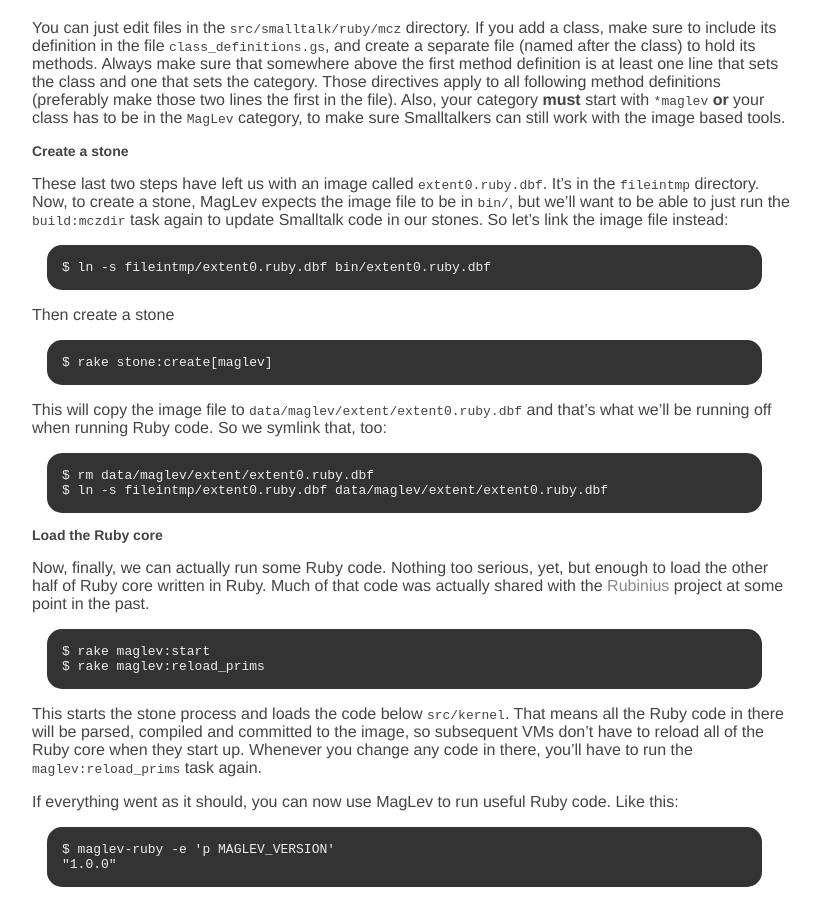
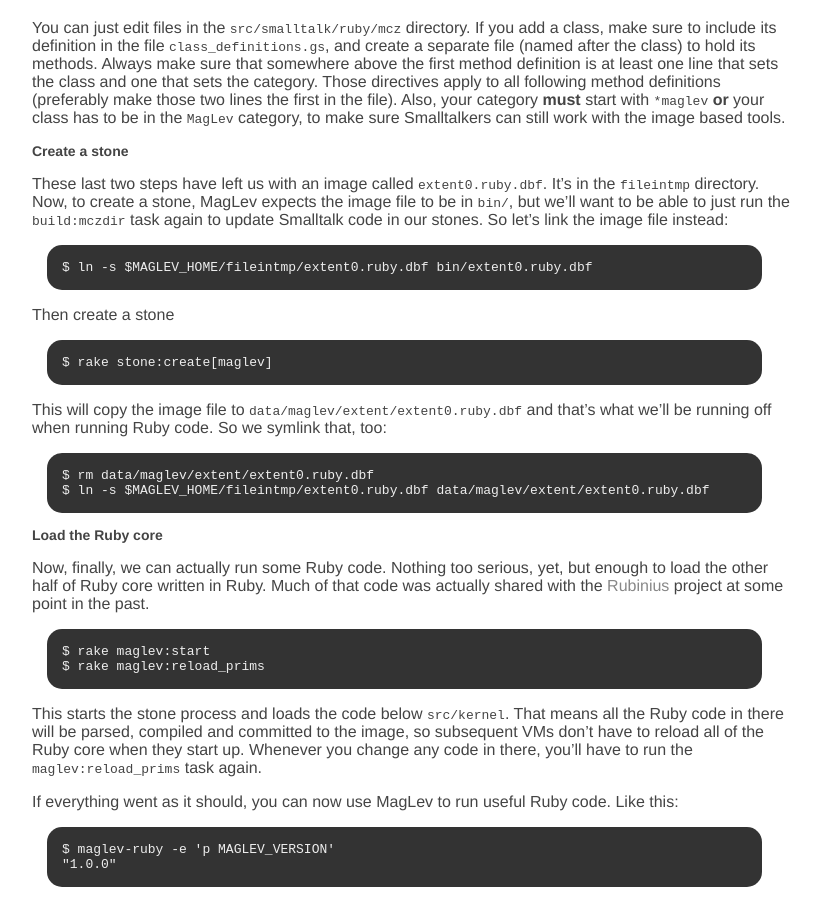
Before and after one commit to MagLev/maglev.github.com, a Jekyll site: the page built from docs/development.markdown, in a window 1280 px wide and 900 px high, scrolled down 1832 px. Shown: the whole window, without its empty margins (178-998 px from the left). Built offline with Jekyll 4.4.1, drawn with Linux system fonts in a browser that asks for light colours.

Commit message:
fix ln -s commands

```diff
--- a/docs/development.markdown
+++ b/docs/development.markdown
@@ -125,7 +125,7 @@
 <tt>build:mczdir</tt> task again to update Smalltalk code in our
 stones. So let's link the image file instead:
 
-    $ ln -s fileintmp/extent0.ruby.dbf bin/extent0.ruby.dbf
+    $ ln -s $MAGLEV_HOME/fileintmp/extent0.ruby.dbf bin/extent0.ruby.dbf
 
 Then create a stone
 
@@ -136,7 +136,7 @@
 running off when running Ruby code. So we symlink that, too:
 
     $ rm data/maglev/extent/extent0.ruby.dbf
-    $ ln -s fileintmp/extent0.ruby.dbf data/maglev/extent/extent0.ruby.dbf
+    $ ln -s $MAGLEV_HOME/fileintmp/extent0.ruby.dbf data/maglev/extent/extent0.ruby.dbf
 
 ### Load the Ruby core
 
```
